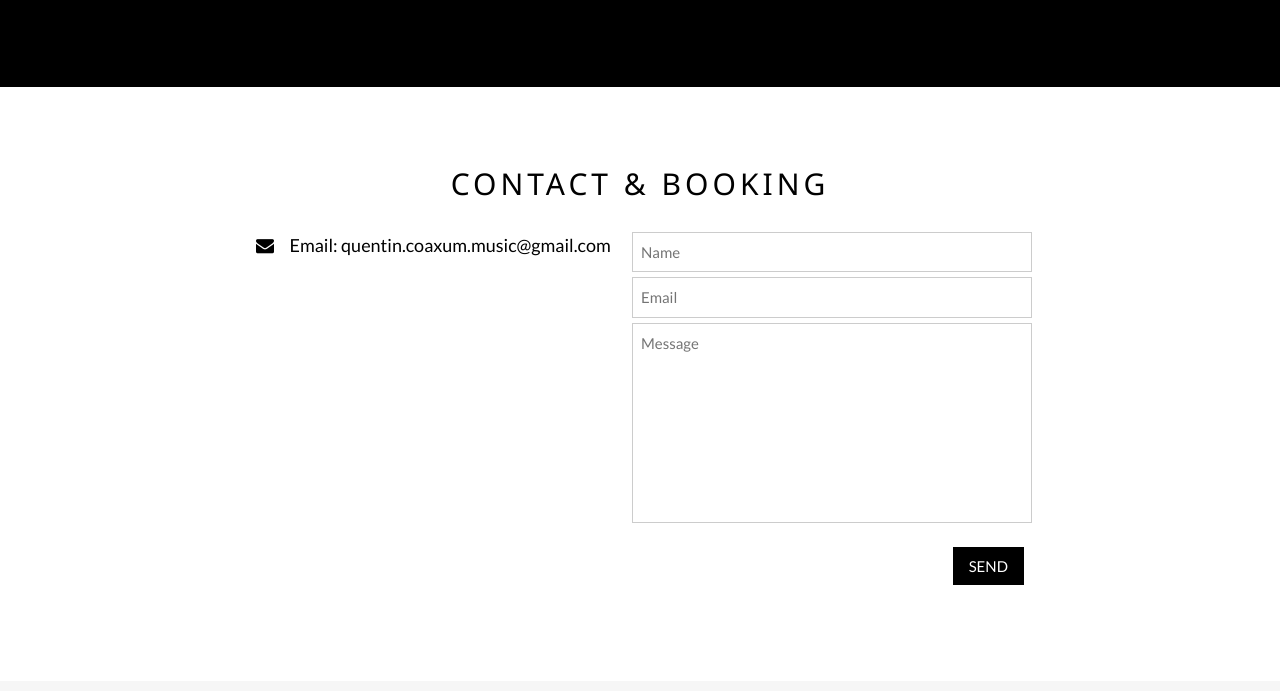
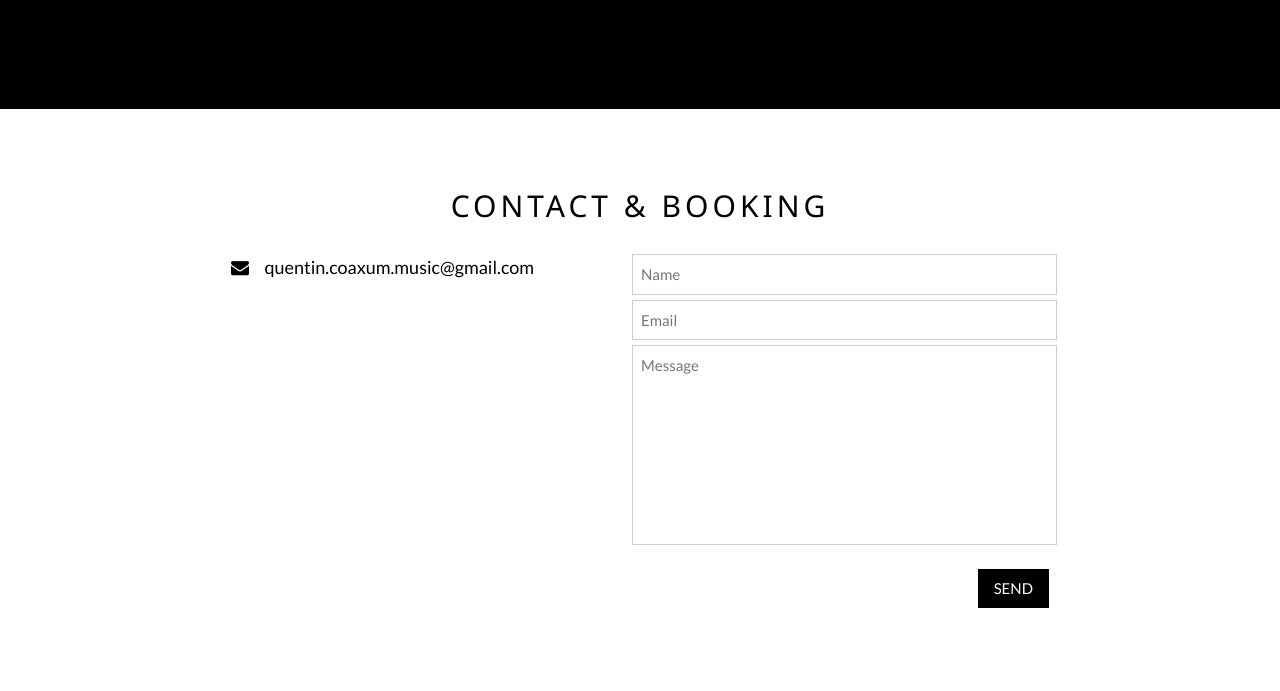
Before and after one commit to Quentin4709/Quentin4709.github.io, a plain HTML site: page index.html in a window 1280 px wide. Shown: the part 3081-3772 px from the top of the page. Drawn offline with nearby package versions, Linux system fonts and the light colour scheme.

Commit message:
spaced the contact page

```diff
--- a/index.html
+++ b/index.html
@@ -1,3 +1,4 @@
+!@author Evan Hao
 <!DOCTYPE html>
 <html>
 <title>Quentin</title>
@@ -109,11 +110,11 @@ body {font-family: "Lato", sans-serif}
   </div>
 
   <!-- The Contact Section -->
-    <div class="w3-container w3-content w3-padding-64" style="max-width:800px" id="contact">
+    <div class="w3-container w3-content w3-padding-64" style="max-width:850px" id="contact">
         <h2 class="w3-wide w3-center">CONTACT &amp; BOOKING</h2>
         <div class="w3-row w3-padding-16">
             <div class="w3-col m6 w3-large w3-margin-bottom">
-                <i class="fa fa-envelope" style="width:30px"> </i> Email: quentin.coaxum.music@gmail.com <br>
+                <i class="fa fa-envelope" style="width:30px"> </i> quentin.coaxum.music@gmail.com <br>
             </div>
             <div class="w3-col m6">
                 <form action="https://formspree.io/quentin.coaxum.music@gmail.com" method="POST">
```
